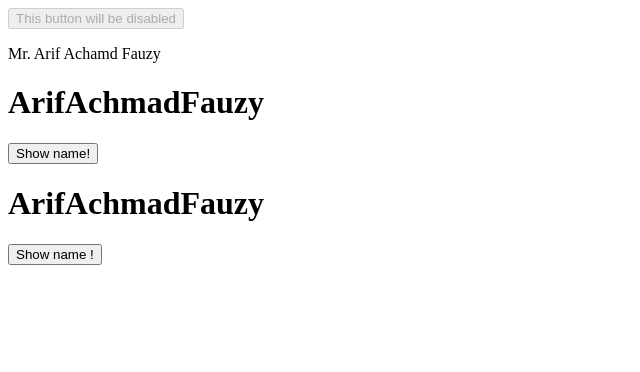
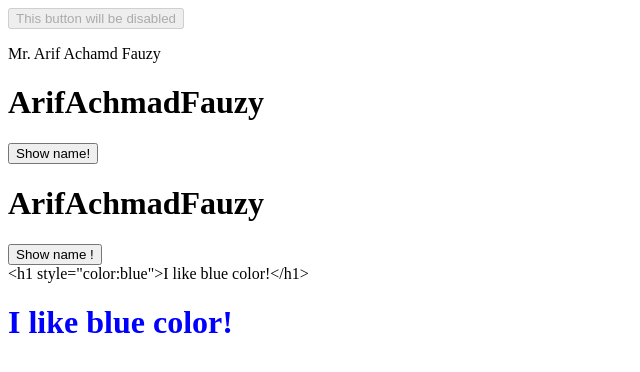
Before and after one commit to ariff06/Vue.JS-DEMO, a Vue app in the folder my-apps/: page / in a window 1280 px wide. Shown: the top 372 px of the page, without its empty margins (0-640 px from the left). Built offline with nearby package versions, Linux system fonts and the light colour scheme.

Commit message:
Update some bindings

```diff
--- a/my-apps/src/App.vue
+++ b/my-apps/src/App.vue
@@ -1,19 +1,27 @@
 <script setup>
-import MainButton from './components/MainButton.vue';
-const firstName = "Arif";
-const middleName = "Achamd";
-const lastName = "Fauzy";
+import MainButton from './components/MainButton.vue'
+const firstName = "Arif"
+const middleName = "Achamd"
+const lastName = "Fauzy"
+const blogSpot = '<h1 style="color:blue">I like blue color!</h1>'
+const idBlog = 'blog-01'
 </script>
 
 <template>
   <!-- With MainButton -->
   <MainButton></MainButton>
   <p>Mr. {{ firstName }} {{ middleName }} {{ lastName }}</p>
-
   <!-- Added at main.js -->
   <CompositionComponents />
   <!-- Added at main.js -->
   <OptionsComponents />
+
+  <!-- Text interpolation -->
+  <div :id="idBlog">
+    {{ blogSpot }}
+  </div>
+  <!-- rawHTML -->
+   <div v-html="blogSpot"></div>
 </template>
 
 <style scoped></style>
```
